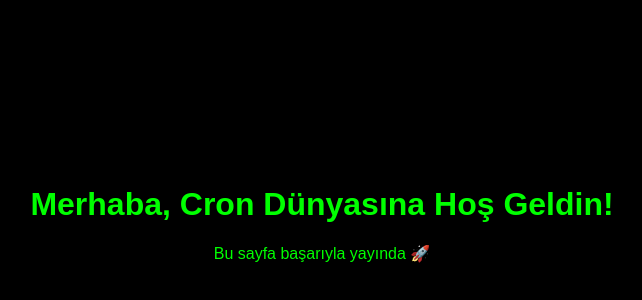
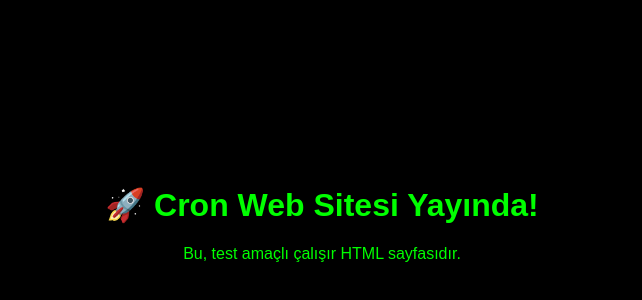
Before and after one commit to KAANcrn/cron-site, a plain HTML site: page index.html in a window 1280 px wide. Shown: the part 70-370 px from the top of the page, without its empty margins (318-960 px from the left). Drawn offline with Linux system fonts and the light colour scheme.

Commit message:
Update index.html

```diff
--- a/index.html
+++ b/index.html
@@ -2,10 +2,10 @@
 <html lang="tr">
 <head>
   <meta charset="UTF-8" />
-  <title>cron</title>
+  <title>Cron Test Sayfası</title>
 </head>
-<body style="background:#000; color:#0f0; font-family:sans-serif; text-align:center; margin-top:20%;">
-  <h1>Merhaba, Cron Dünyasına Hoş Geldin!</h1>
-  <p>Bu sayfa başarıyla yayında 🚀</p>
+<body style="background-color: black; color: lime; font-family: sans-serif; text-align: center; margin-top: 20%;">
+  <h1>🚀 Cron Web Sitesi Yayında!</h1>
+  <p>Bu, test amaçlı çalışır HTML sayfasıdır.</p>
 </body>
 </html>
```
